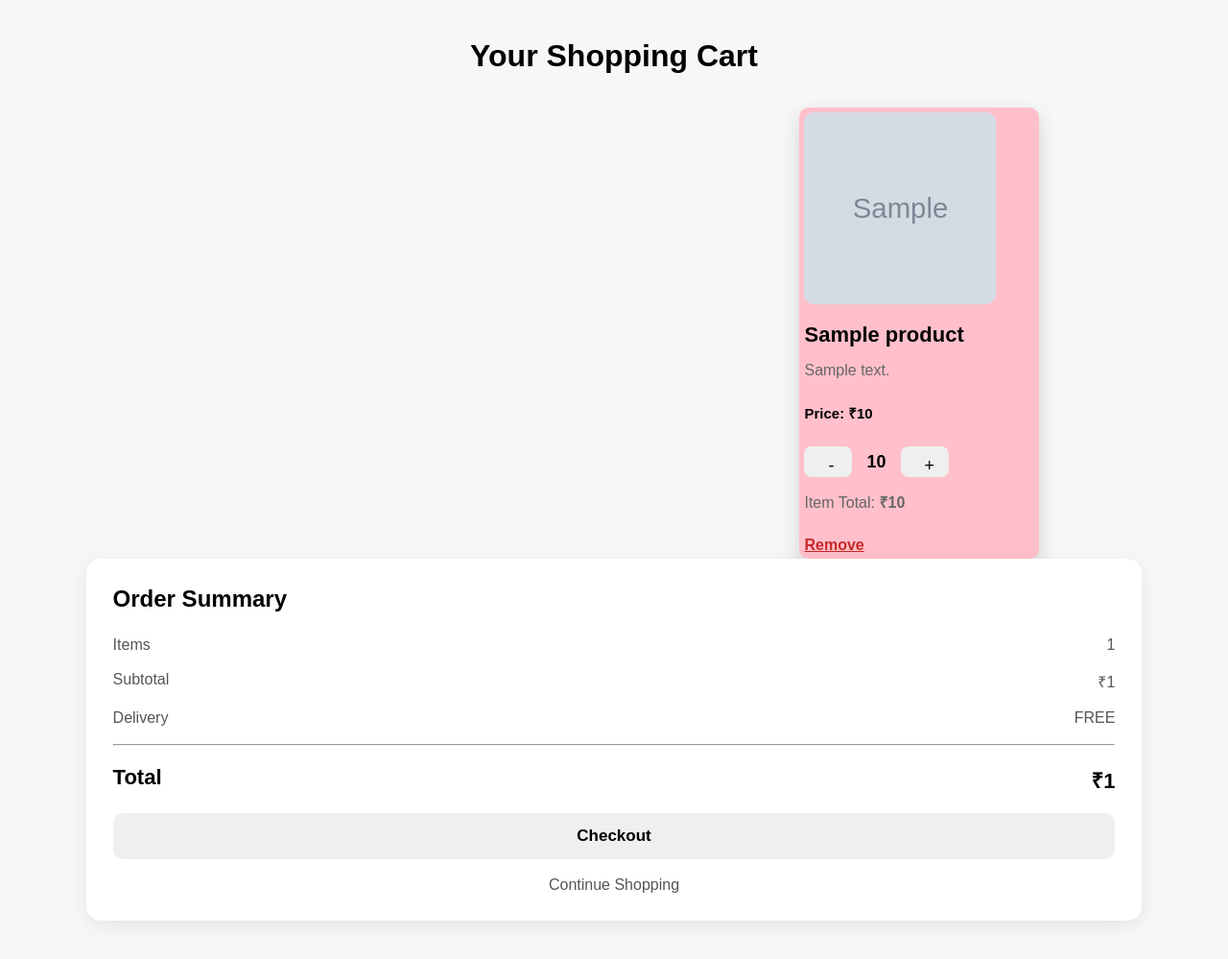
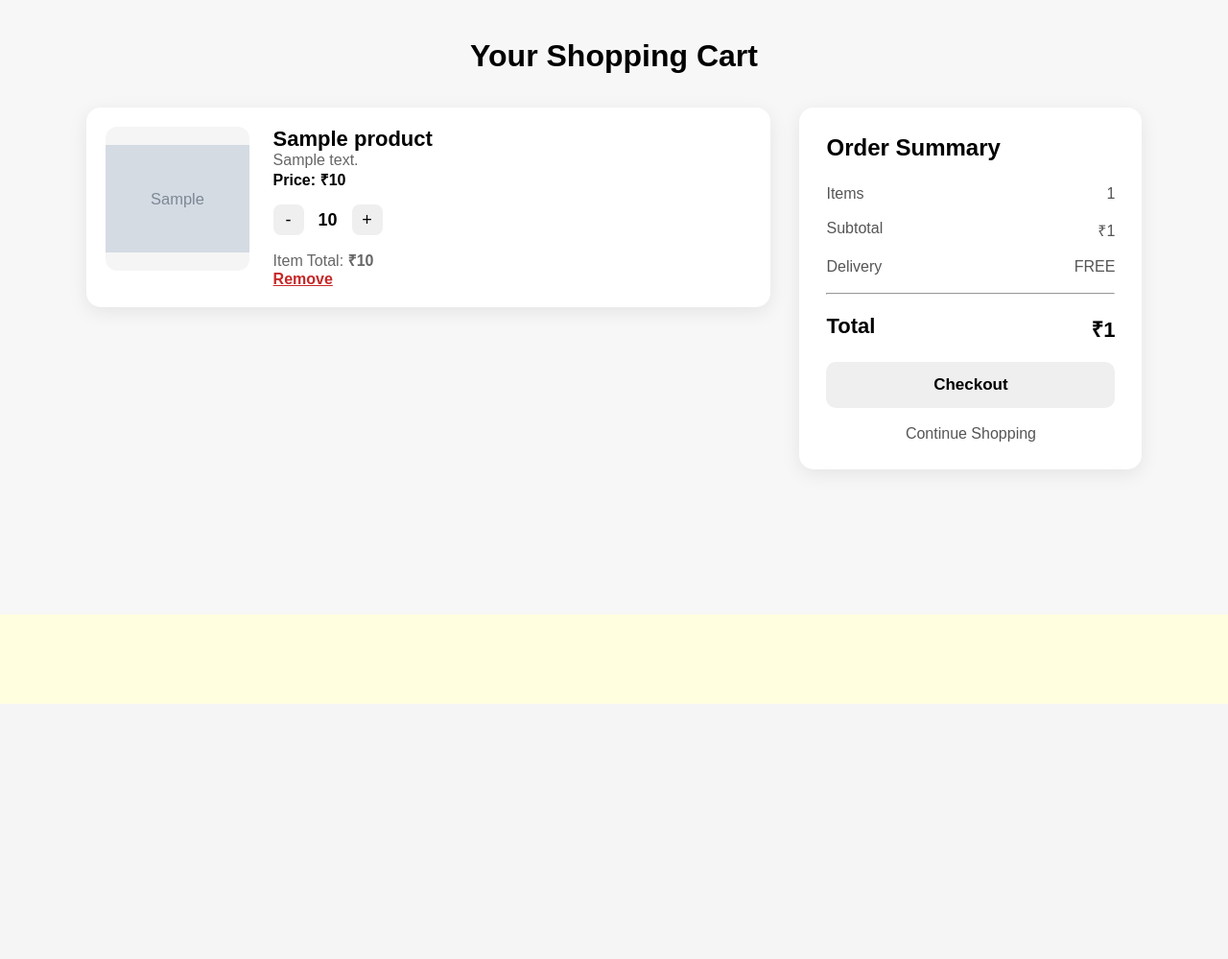
Before and after one commit to chandra-p1705/Ecommerce_project, a Django app: template store/templates/cart.html in a window 1280 px wide. Shown: the part 67-1066 px from the top of the page at 96% size. After the commit the page ends 800 px from the top, so only its background shows below. Run offline with Django 5.2, Linux system fonts and the light colour scheme; the template is opened without the code that fills it: most values are stand-ins (such as "Sample title", 1, 10 or a date in 2020); grey boxes marked "Sample" are stand-in pictures.

Commit message:
fix cart total calculation and image/layout styling

```diff
--- a/store/templates/cart.html
+++ b/store/templates/cart.html
@@ -24,23 +24,21 @@
 
         {% if cart_items %}
         <div class="cart-layout">
+            <div class="cart-items-list">
             {% for item in cart_items %}
-            <div class="cart_items"></div>
-            <div class="product-card">
+            <div class="cart-item">
 
                 {% if item.product.image %}
                     <img src="{{ item.product.image.url }}" alt="{{ item.product.name }}">
+                {% endif %}
 
-                {% endif %}
                 <div class="cart-item-details">
 
                 <h3>{{ item.product.name }}</h3>
 
-                <p>{{ item.product.description }}
-                <p class="price"></p>
+                <p>{{ item.product.description }}</p>
 
                 <h4>Price: ₹{{ item.product.price }}</h4>
-                </p>
 
                 <div class="quantity"> <a href="{% url 'decrease_quantity' item.product.id %}">
                     <button>-</button>
@@ -59,6 +57,7 @@
             </div>
              {% endfor %}
              </div>
+
              <!-- RIGHT SIDE : ORDER SUMMARY -->
              <div class="order-summary">
                 <h2>Order Summary</h2>
@@ -98,12 +97,9 @@
 
         </div>
 
-
         {% endif %}
-
 
   </main>
 
-
 </body>
 </html>
```
Also changed, not shown: store/views.py (+8 -3 lines), store/vercel_storage.py (line endings or trailing spaces). Lines whose indentation alone changed are shown as unchanged.
